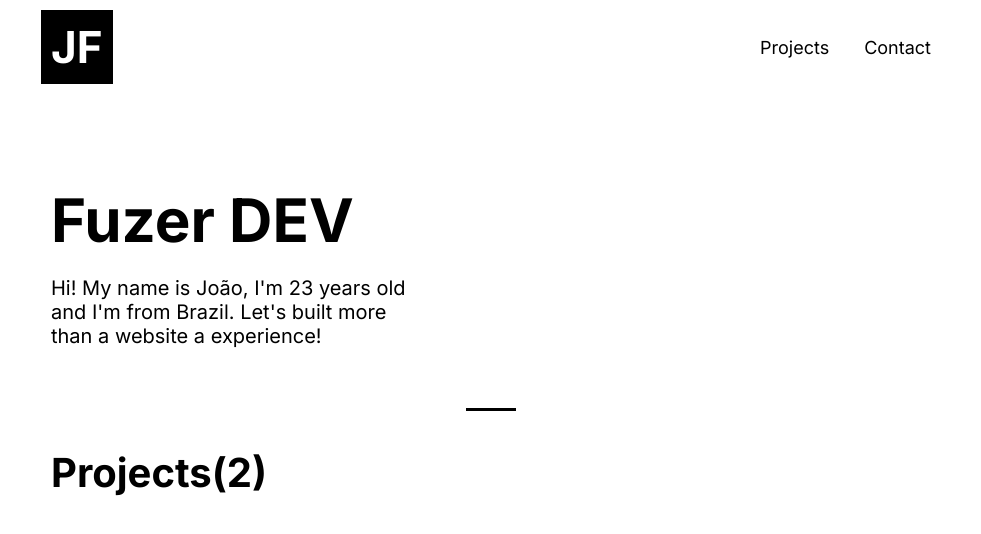
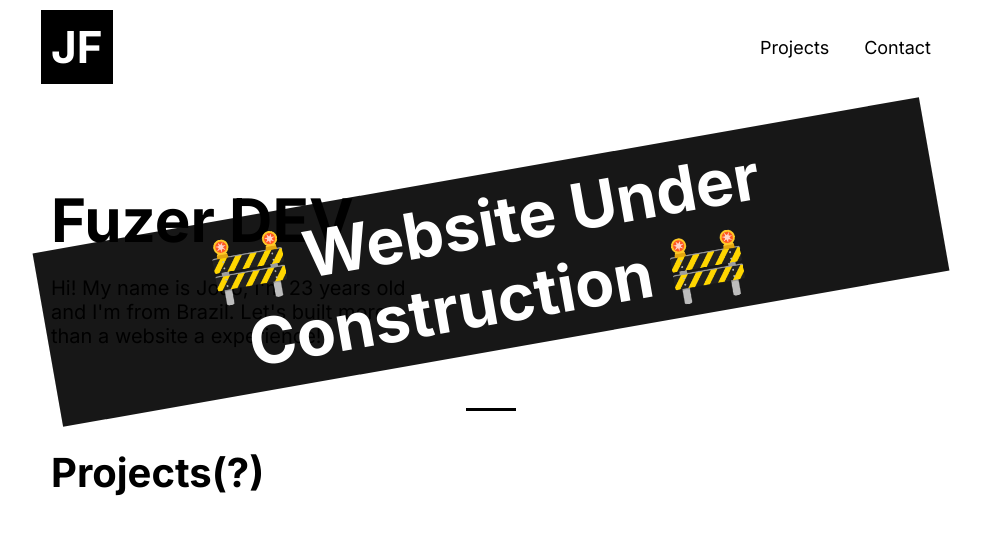
Before and after one commit to Fuuuzer/portfolio, a React (Vite) app: page / in a window 1280 px wide. Shown: the top 534 px of the page, without its empty margins (149-1130 px from the left). Built offline with nearby package versions, Linux system fonts and the light colour scheme.

Commit message:
message construct

```diff
--- a/src/App.jsx
+++ b/src/App.jsx
@@ -7,12 +7,15 @@ function App() {
     <>
       <Header />
       <main className="container">
+        <div className="in-progress-container">
+          <h1>🚧 Website Under Construction 🚧</h1>
+        </div>
         <div className="card">
           <h1>Fuzer DEV</h1>
           <p>Hi! My name is João,  I'm 23 years old and I'm from Brazil. Let's built more than a website a experience!</p>
         </div>
         <section className="projects-section">
-          <h2>Projects(2)</h2>
+          <h2>Projects(?)</h2>
           <div className="projects-cards">
             <div className="card"></div>
           </div>
--- a/src/index.css
+++ b/src/index.css
@@ -22,6 +22,21 @@ body {
   max-width: 80dvw; /* Alterar depois */
   margin: 0 auto;
   /* border: 1px solid red; */
+
+  .in-progress-container {
+    position: absolute;
+    max-width: 900px;
+    text-align: center;
+    padding: 10px;
+    background: #000000e8;
+    z-index: 10;
+    rotate: -10deg;
+
+    h1 {
+      font-size: 4rem;
+      color: #fff;
+    }
+  }
 
   .projects-section {
     margin-top: 5rem;
```
